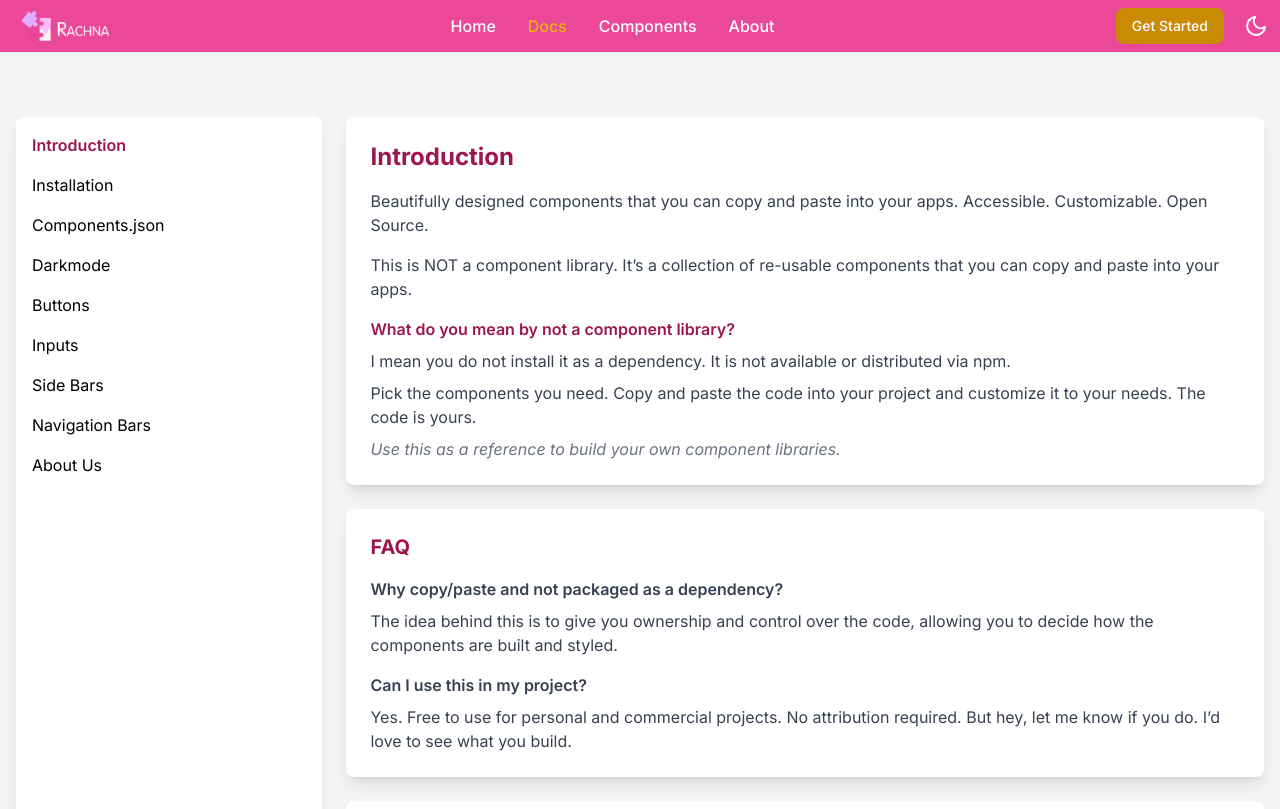
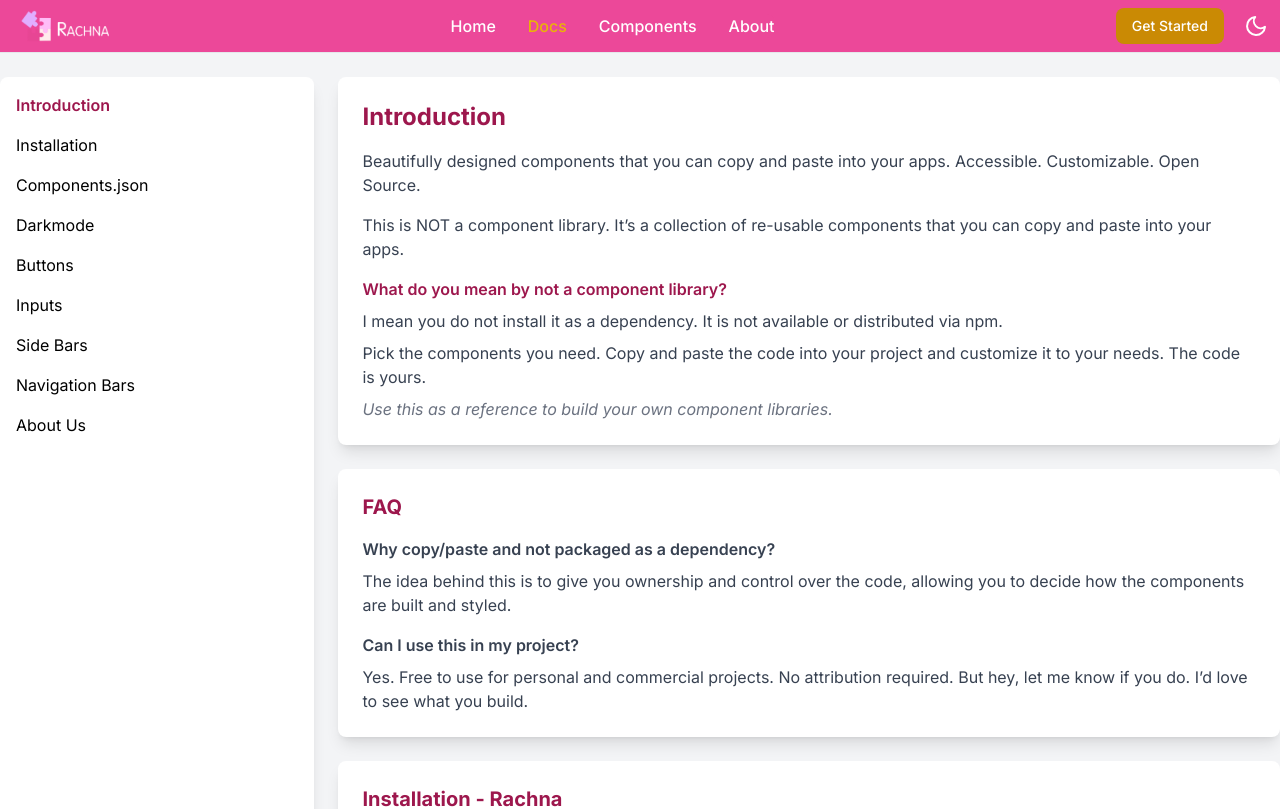
Before and after one commit to engsreynich/rachna-react, a React (Vite) app: page /docs in a window 1280 px wide. Shown: the top 809 px of the page. Built offline with nearby package versions, Linux system fonts and the light colour scheme.

Commit message:
add center to componen page

```diff
--- a/src/Layout/Docs.jsx
+++ b/src/Layout/Docs.jsx
@@ -3,8 +3,8 @@ import React from 'react';
 function Docs() {
     return (
         <>
-        <div className="bg-gray-100 dark:bg-gray-950 py-6">
-            <div className="container my-6 px-0 flex justify-center sm:p-4">
+        <div className="bg-gray-100 dark:bg-gray-950 py-6 flex justify-center">
+            <div className="container flex justify-center gap-6">
                 {/* Sidebar */}
                 <aside className="w-1/4 bg-white dark:bg-gray-900 dark:text-white rounded-lg shadow-lg p-4 hidden sm:block">
                     <nav className="space-y-4">
@@ -21,7 +21,7 @@ function Docs() {
                 </aside>
 
                 {/* Main Content */}
-                <main className="w-3/4 ml-6">
+                <main className="w-3/4">
                     {/* Introduction */}
                     <section id="introduction" className="bg-white dark:bg-gray-900 rounded-lg shadow-lg p-6 mb-6">
                         <h1 className="text-2xl font-bold text-pink-800 dark:text-pink-400">Introduction</h1>
```
